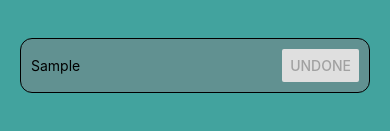
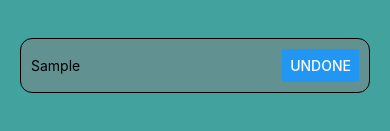
Before and after one commit to krasi-pd-bg/react-native-my-todo-list, a React Native app: screen / in a window 390 px wide. Both pictures are taken after typing "Sample" into the empty fields and a click on the button "CREATE". Shown: the part 323-454 px from the top of the page. Built offline with nearby package versions, Linux system fonts and the light colour scheme.

Commit message:
done/undone button

```diff
--- a/App.js
+++ b/App.js
@@ -28,6 +28,11 @@ export default function App() {
         setText('');
         Keyboard.dismiss();
     }
+
+    const onDone = (id) => {
+        setTodo(oldTodo => oldTodo.map(item => item.id === id ? { ...item, completed: !item.completed } : item));
+    }
+
     return (
         <View style={styles.body}>
             <StatusBar barStyle="dark-content" backgroundColor="#42a39e" />
@@ -37,7 +42,7 @@ export default function App() {
                 onButtonPressHandler={onButtonPressHandler}
                 text={text}
             />
-            <TodoList todo={todo} />
+            <TodoList todo={todo} onDone={onDone} />
 
         </View>
     );
--- a/components/HeadView.jsx
+++ b/components/HeadView.jsx
@@ -7,7 +7,7 @@ export default function HeadView() {
             source={{ uri: 'https://images.unsplash.com/photo-1506744038136-46273834b3fb?ixlib=rb-4.0.3&ixid=M3wxMjA3fDB8MHxwaG90by1wYWdlfHx8fGVufDB8fHx8fA%3D%3D&auto=format&fit=crop&w=1470&q=80' }}
             style={{ width: '100%', height: 150, opacity: 0.4 }}
         >
-            <Text style={{ position: 'absolute', top: 40, color: 'white', fontSize: 18, fontWeight: 'bold' }}>Krasimir Dimitrov</Text>
+            <Text style={{ position: 'absolute', top: 5, color: 'white', fontSize: 18, fontWeight: 'bold' }}>Krasimir Dimitrov</Text>
         </ImageBackground>
 
     );
--- a/components/TodoItem.jsx
+++ b/components/TodoItem.jsx
@@ -1,11 +1,11 @@
 import { View, Text, StyleSheet, Button } from 'react-native';
 
-export default function TodoItem({ item }) {
+export default function TodoItem({ item, onDone }) {
 
     return (
         <View style={styles.itemContainer}>
             <Text>{item.text}</Text>
-            <Button title={item.completed ? 'Done' : 'Undone'} disabled />
+            <Button title={item.completed ? 'Done' : 'Undone'} onPress={() => {onDone(item.id)}}/>
         </View>
     );
 };
--- a/components/TodoList.jsx
+++ b/components/TodoList.jsx
@@ -1,10 +1,10 @@
 import { ScrollView } from 'react-native';
 import TodoItem from './TodoItem';
 
-export default function TodoList({ todo }) {
+export default function TodoList({ todo, onDone }) {
     return (
         <ScrollView style={{ flex: 1, width: '100%' }}>
-            {todo.map((todoItem) => <TodoItem key={todoItem.id} item={todoItem} />)}
+            {todo.map((todoItem) => <TodoItem key={todoItem.id} item={todoItem} onDone={onDone} />)}
         </ScrollView>
     );
 
```
